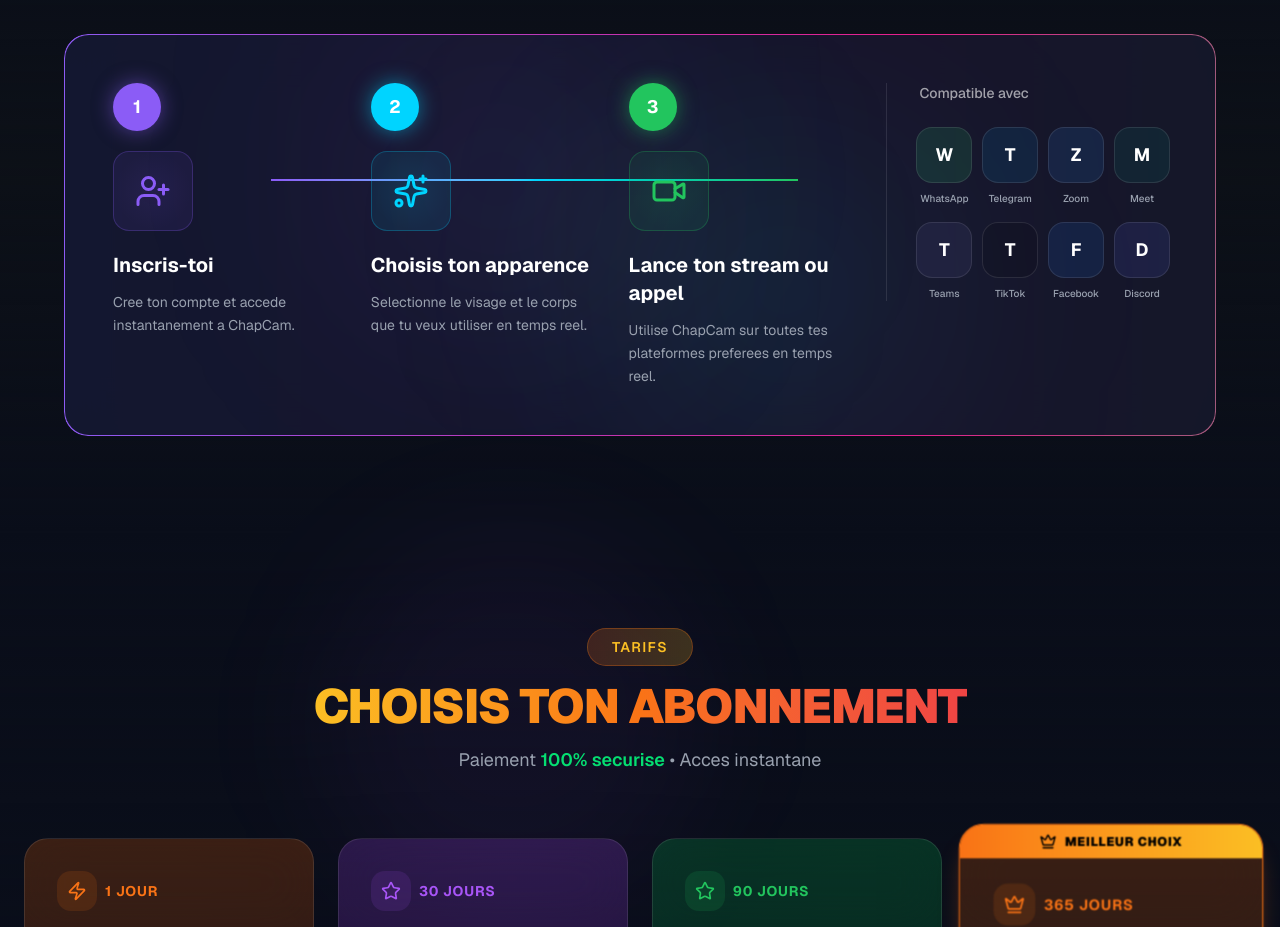
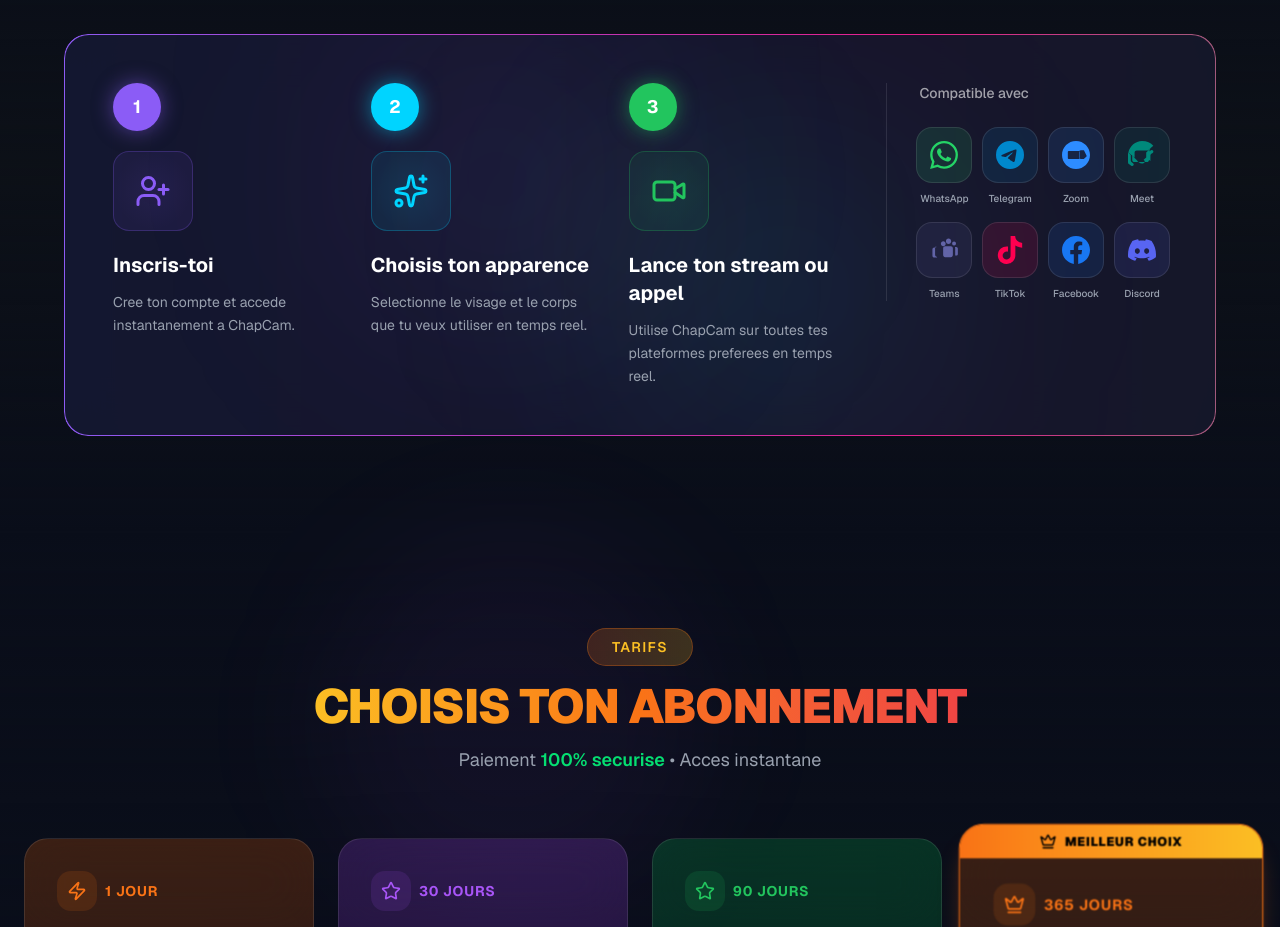
Before and after one commit to meryl225/chapcam-kz, a Next.js app: page / in a window 1280 px wide. Shown: the part 1020-1947 px from the top of the page. Built offline with nearby package versions, Linux system fonts and the light colour scheme.

Commit message:
fix: remove connection line and add SVG social logos\n\nUpdate "How it works" with official SVG icons and\nremove horizontal line between steps.

```diff
--- a/components/how-it-works-section.tsx
+++ b/components/how-it-works-section.tsx
@@ -2,7 +2,6 @@
 
 import { motion } from "framer-motion"
 import { UserPlus, Sparkles, Video } from "lucide-react"
-import Image from "next/image"
 
 const steps = [
   {
@@ -32,14 +31,78 @@ const steps = [
 ]
 
 const platforms = [
-  { name: "WhatsApp", color: "#25D366", logo: "https://upload.wikimedia.org/wikipedia/commons/6/6b/WhatsApp.svg" },
-  { name: "Telegram", color: "#0088cc", logo: "https://upload.wikimedia.org/wikipedia/commons/8/82/Telegram_logo.svg" },
-  { name: "Zoom", color: "#2D8CFF", logo: "https://upload.wikimedia.org/wikipedia/commons/7/7b/Zoom_Communications_Logo.svg" },
-  { name: "Meet", color: "#00897B", logo: "https://upload.wikimedia.org/wikipedia/commons/9/9b/Google_Meet_icon_%282020%29.svg" },
-  { name: "Teams", color: "#6264A7", logo: "https://upload.wikimedia.org/wikipedia/commons/c/c9/Microsoft_Office_Teams_%282018%E2%80%93present%29.svg" },
-  { name: "TikTok", color: "#000000", logo: "https://upload.wikimedia.org/wikipedia/en/a/a9/TikTok_logo.svg" },
-  { name: "Facebook", color: "#1877F2", logo: "https://upload.wikimedia.org/wikipedia/commons/5/51/Facebook_f_logo_%282019%29.svg" },
-  { name: "Discord", color: "#5865F2", logo: "https://assets-global.website-files.com/6257adef93867e50d84d30e2/636e0a6a49cf127bf92de1e2_icon_clyde_blurple_RGB.png" },
+  {
+    name: "WhatsApp",
+    color: "#25D366",
+    icon: (
+      <svg viewBox="0 0 24 24" fill="currentColor" className="w-7 h-7">
+        <path d="M17.472 14.382c-.297-.149-1.758-.867-2.03-.967-.273-.099-.471-.148-.67.15-.197.297-.767.966-.94 1.164-.173.199-.347.223-.644.075-.297-.15-1.255-.463-2.39-1.475-.883-.788-1.48-1.761-1.653-2.059-.173-.297-.018-.458.13-.606.134-.133.298-.347.446-.52.149-.174.198-.298.298-.497.099-.198.05-.371-.025-.52-.075-.149-.669-1.612-.916-2.207-.242-.579-.487-.5-.669-.51-.173-.008-.371-.01-.57-.01-.198 0-.52.074-.792.372-.272.297-1.04 1.016-1.04 2.479 0 1.462 1.065 2.875 1.213 3.074.149.198 2.096 3.2 5.077 4.487.709.306 1.262.489 1.694.625.712.227 1.36.195 1.871.118.571-.085 1.758-.719 2.006-1.413.248-.694.248-1.289.173-1.413-.074-.124-.272-.198-.57-.347m-5.421 7.403h-.004a9.87 9.87 0 01-5.031-1.378l-.361-.214-3.741.982.998-3.648-.235-.374a9.86 9.86 0 01-1.51-5.26c.001-5.45 4.436-9.884 9.888-9.884 2.64 0 5.122 1.03 6.988 2.898a9.825 9.825 0 012.893 6.994c-.003 5.45-4.437 9.884-9.885 9.884m8.413-18.297A11.815 11.815 0 0012.05 0C5.495 0 .16 5.335.157 11.892c0 2.096.547 4.142 1.588 5.945L.057 24l6.305-1.654a11.882 11.882 0 005.683 1.448h.005c6.554 0 11.89-5.335 11.893-11.893a11.821 11.821 0 00-3.48-8.413z"/>
+      </svg>
+    )
+  },
+  {
+    name: "Telegram",
+    color: "#0088cc",
+    icon: (
+      <svg viewBox="0 0 24 24" fill="currentColor" className="w-7 h-7">
+        <path d="M11.944 0A12 12 0 0 0 0 12a12 12 0 0 0 12 12 12 12 0 0 0 12-12A12 12 0 0 0 12 0a12 12 0 0 0-.056 0zm4.962 7.224c.1-.002.321.023.465.14a.506.506 0 0 1 .171.325c.016.093.036.306.02.472-.18 1.898-.962 6.502-1.36 8.627-.168.9-.499 1.201-.82 1.23-.696.065-1.225-.46-1.9-.902-1.056-.693-1.653-1.124-2.678-1.8-1.185-.78-.417-1.21.258-1.91.177-.184 3.247-2.977 3.307-3.23.007-.032.014-.15-.056-.212s-.174-.041-.249-.024c-.106.024-1.793 1.14-5.061 3.345-.48.33-.913.49-1.302.48-.428-.008-1.252-.241-1.865-.44-.752-.245-1.349-.374-1.297-.789.027-.216.325-.437.893-.663 3.498-1.524 5.83-2.529 6.998-3.014 3.332-1.386 4.025-1.627 4.476-1.635z"/>
+      </svg>
+    )
+  },
+  {
+    name: "Zoom",
+    color: "#2D8CFF",
+    icon: (
+      <svg viewBox="0 0 24 24" fill="currentColor" className="w-7 h-7">
+        <path d="M24 12c0 6.627-5.373 12-12 12S0 18.627 0 12 5.373 0 12 0s12 5.373 12 12zm-5.1-3.8c-.1-.1-.3-.2-.4-.2h-2.4c-.8 0-1.5.7-1.5 1.5v4.5c0 .8.7 1.5 1.5 1.5h2.4c.2 0 .3-.1.4-.2l2.1-2.1c.2-.2.2-.6 0-.8l-2.1-4.2zm-4.9.3H6c-.6 0-1 .4-1 1v5c0 .6.4 1 1 1h8c.6 0 1-.4 1-1v-5c0-.6-.4-1-1-1z"/>
+      </svg>
+    )
+  },
+  {
+    name: "Meet",
+    color: "#00897B",
+    icon: (
+      <svg viewBox="0 0 24 24" fill="currentColor" className="w-7 h-7">
+        <path d="M12 0C6.28 0 1.636 4.28.32 9.84L5.66 14.1V9.9c0-.99.81-1.8 1.8-1.8h9.6l4.62-4.02C19.68 1.68 16.08 0 12 0zm7.2 6.48L15.6 9.9v4.2l3.6 3.12v-4.8c0-.6.3-1.2.84-1.5l1.08-.72c.6-.42.78-1.2.42-1.86-.36-.54-1.08-.78-1.68-.48l-1.26.72c-.24.12-.48.3-.6.6zM2.4 12v4.8c0 .6.3 1.2.84 1.5l1.08.72c.6.42.78 1.2.42 1.86-.36.54-1.08.78-1.68.48L.18 19.38C.06 18.96 0 18.48 0 18V9.96L2.4 12zm4.2 6h9.6c.99 0 1.8-.81 1.8-1.8v-4.2l-4.62 4.02C15.48 18.12 13.8 19.2 12 19.2c-1.8 0-3.48-1.08-4.38-2.7L3.6 12.48V16.2c0 .99.81 1.8 1.8 1.8h1.2z"/>
+      </svg>
+    )
+  },
+  {
+    name: "Teams",
+    color: "#6264A7",
+    icon: (
+      <svg viewBox="0 0 24 24" fill="currentColor" className="w-7 h-7">
+        <path d="M20.625 8.073c.918 0 1.661-.768 1.661-1.715 0-.947-.744-1.715-1.661-1.715-.918 0-1.661.768-1.661 1.715 0 .947.743 1.715 1.661 1.715zm-1.178 1.392h3.074c.754 0 1.365.632 1.365 1.412v4.462c0 .78-.611 1.412-1.365 1.412h-.957c.012-.132.018-.265.018-.4V10.49c0-.395-.082-.77-.231-1.11a2.401 2.401 0 00-.926.086h-.978zm-3.555-2.715c1.255 0 2.272-1.052 2.272-2.349S17.147 2.052 15.892 2.052c-1.255 0-2.272 1.052-2.272 2.349s1.017 2.349 2.272 2.349zm1.98 2.016H12.99c-.956 0-1.73.8-1.73 1.788v5.797c0 .988.774 1.788 1.73 1.788h4.882c.956 0 1.73-.8 1.73-1.788v-5.797c0-.988-.774-1.788-1.73-1.788zm-8.34 9.687a5.5 5.5 0 01-.62.035H3.64c-.867 0-1.57-.727-1.57-1.623v-5.42c0-.896.703-1.623 1.57-1.623h1.65V8.79c-.547.28-.929.858-.929 1.527v5.797c0 .94.735 1.703 1.645 1.788l.127.55zm1.857-9.703c1.14 0 2.066-.956 2.066-2.134 0-1.18-.925-2.135-2.066-2.135-1.14 0-2.066.956-2.066 2.135 0 1.178.925 2.134 2.066 2.134z"/>
+      </svg>
+    )
+  },
+  {
+    name: "TikTok",
+    color: "#ff0050",
+    icon: (
+      <svg viewBox="0 0 24 24" fill="currentColor" className="w-7 h-7">
+        <path d="M12.525.02c1.31-.02 2.61-.01 3.91-.02.08 1.53.63 3.09 1.75 4.17 1.12 1.11 2.7 1.62 4.24 1.79v4.03c-1.44-.05-2.89-.35-4.2-.97-.57-.26-1.1-.59-1.62-.93-.01 2.92.01 5.84-.02 8.75-.08 1.4-.54 2.79-1.35 3.94-1.31 1.92-3.58 3.17-5.91 3.21-1.43.08-2.86-.31-4.08-1.03-2.02-1.19-3.44-3.37-3.65-5.71-.02-.5-.03-1-.01-1.49.18-1.9 1.12-3.72 2.58-4.96 1.66-1.44 3.98-2.13 6.15-1.72.02 1.48-.04 2.96-.04 4.44-.99-.32-2.15-.23-3.02.37-.63.41-1.11 1.04-1.36 1.75-.21.51-.15 1.07-.14 1.61.24 1.64 1.82 3.02 3.5 2.87 1.12-.01 2.19-.66 2.77-1.61.19-.33.4-.67.41-1.06.1-1.79.06-3.57.07-5.36.01-4.03-.01-8.05.02-12.07z"/>
+      </svg>
+    )
+  },
+  {
+    name: "Facebook",
+    color: "#1877F2",
+    icon: (
+      <svg viewBox="0 0 24 24" fill="currentColor" className="w-7 h-7">
+        <path d="M24 12.073c0-6.627-5.373-12-12-12s-12 5.373-12 12c0 5.99 4.388 10.954 10.125 11.854v-8.385H7.078v-3.47h3.047V9.43c0-3.007 1.792-4.669 4.533-4.669 1.312 0 2.686.235 2.686.235v2.953H15.83c-1.491 0-1.956.925-1.956 1.874v2.25h3.328l-.532 3.47h-2.796v8.385C19.612 23.027 24 18.062 24 12.073z"/>
+      </svg>
+    )
+  },
+  {
+    name: "Discord",
+    color: "#5865F2",
+    icon: (
+      <svg viewBox="0 0 24 24" fill="currentColor" className="w-7 h-7">
+        <path d="M20.317 4.3698a19.7913 19.7913 0 00-4.8851-1.5152.0741.0741 0 00-.0785.0371c-.211.3753-.4447.8648-.6083 1.2495-1.8447-.2762-3.68-.2762-5.4868 0-.1636-.3933-.4058-.8742-.6177-1.2495a.077.077 0 00-.0785-.037 19.7363 19.7363 0 00-4.8852 1.515.0699.0699 0 00-.0321.0277C.5334 9.0458-.319 13.5799.0992 18.0578a.0824.0824 0 00.0312.0561c2.0528 1.5076 4.0413 2.4228 5.9929 3.0294a.0777.0777 0 00.0842-.0276c.4616-.6304.8731-1.2952 1.226-1.9942a.076.076 0 00-.0416-.1057c-.6528-.2476-1.2743-.5495-1.8722-.8923a.077.077 0 01-.0076-.1277c.1258-.0943.2517-.1923.3718-.2914a.0743.0743 0 01.0776-.0105c3.9278 1.7933 8.18 1.7933 12.0614 0a.0739.0739 0 01.0785.0095c.1202.099.246.1981.3728.2924a.077.077 0 01-.0066.1276 12.2986 12.2986 0 01-1.873.8914.0766.0766 0 00-.0407.1067c.3604.698.7719 1.3628 1.225 1.9932a.076.076 0 00.0842.0286c1.961-.6067 3.9495-1.5219 6.0023-3.0294a.077.077 0 00.0313-.0552c.5004-5.177-.8382-9.6739-3.5485-13.6604a.061.061 0 00-.0312-.0286zM8.02 15.3312c-1.1825 0-2.1569-1.0857-2.1569-2.419 0-1.3332.9555-2.4189 2.157-2.4189 1.2108 0 2.1757 1.0952 2.1568 2.419 0 1.3332-.9555 2.4189-2.1569 2.4189zm7.9748 0c-1.1825 0-2.1569-1.0857-2.1569-2.419 0-1.3332.9554-2.4189 2.1569-2.4189 1.2108 0 2.1757 1.0952 2.1568 2.419 0 1.3332-.946 2.4189-2.1568 2.4189z"/>
+      </svg>
+    )
+  },
 ]
 
 export function HowItWorksSection() {
@@ -98,18 +161,6 @@ export function HowItWorksSection() {
 
             {/* Steps Timeline */}
             <div className="relative">
-              {/* Connection line */}
-              <div className="hidden lg:block absolute top-24 left-[15%] right-[35%] h-[2px]">
-                <motion.div
-                  className="h-full bg-gradient-to-r from-[#8b5cf6] via-[#00d4ff] to-[#22c55e]"
-                  initial={{ scaleX: 0 }}
-                  whileInView={{ scaleX: 1 }}
-                  viewport={{ once: true }}
-                  transition={{ duration: 1.5, delay: 0.5 }}
-                  style={{ transformOrigin: "left" }}
-                />
-              </div>
-
               <div className="grid lg:grid-cols-[1fr_1fr_1fr_1.2fr] gap-8 lg:gap-6 items-start">
                 {steps.map((step, index) => (
                   <motion.div
@@ -186,11 +237,9 @@ export function HowItWorksSection() {
                       >
                         <div
                           className="w-14 h-14 rounded-2xl flex items-center justify-center transition-all duration-300 border border-white/10 hover:border-white/30"
-                          style={{ backgroundColor: `${platform.color}20` }}
+                          style={{ backgroundColor: `${platform.color}20`, color: platform.color }}
                         >
-                          <div className="w-8 h-8 relative flex items-center justify-center text-white font-bold text-lg">
-                            {platform.name.charAt(0)}
-                          </div>
+                          {platform.icon}
                         </div>
                         <span className="text-gray-400 text-[10px] font-medium">{platform.name}</span>
                       </motion.div>
```
